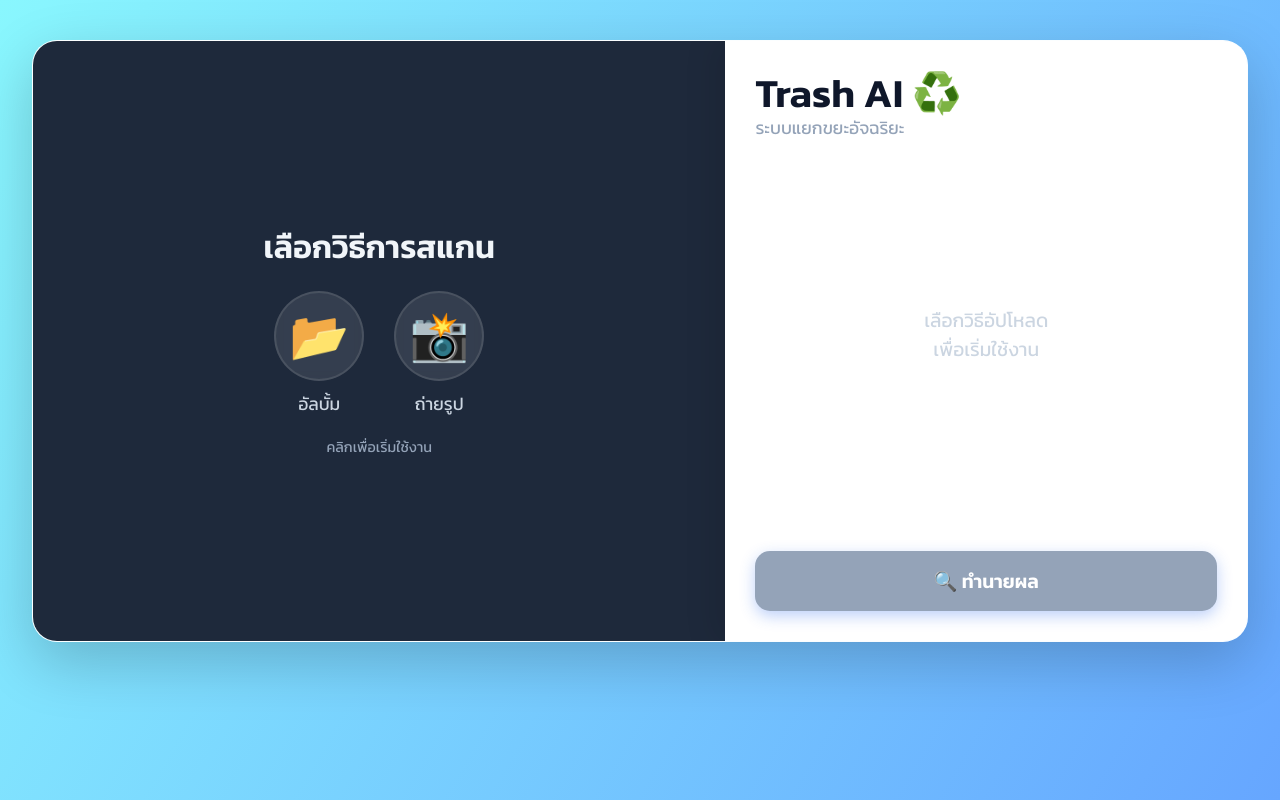
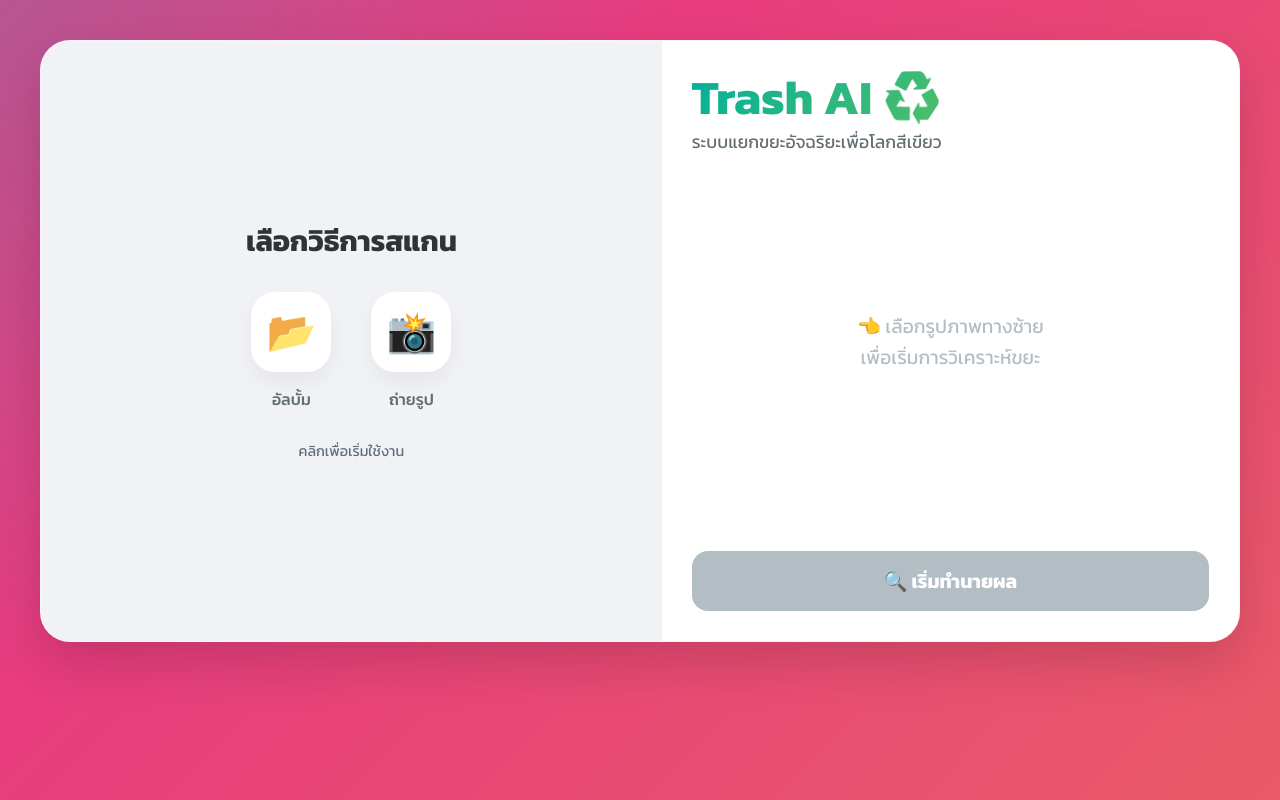
Before and after one commit to Sapkee-abu/trash-backend, a React app in the folder frontend/: page / in a window 1280 px wide. Built offline with nearby package versions, Linux system fonts and the light colour scheme; the HTML template or start-up script is replaced by a standard one.

Commit message:
change design

```diff
--- a/frontend/src/App.css
+++ b/frontend/src/App.css
@@ -1,4 +1,14 @@
-@import url('https://fonts.googleapis.com/css2?family=Kanit:wght@300;400;600&display=swap');
+@import url('https://fonts.googleapis.com/css2?family=Kanit:wght@300;400;500;700&display=swap');
+
+:root {
+  --primary-gradient: linear-gradient(135deg, #00b09b 0%, #96c93d 100%); /* เขียว Eco สดใส */
+  --secondary-gradient: linear-gradient(135deg, #fdfbfb 0%, #ebedee 100%);
+  --glass-bg: rgba(255, 255, 255, 0.85);
+  --glass-border: rgba(255, 255, 255, 0.6);
+  --text-main: #2d3436;
+  --text-sub: #636e72;
+  --shadow-card: 0 20px 50px rgba(0, 0, 0, 0.15);
+}
 
 * {
   box-sizing: border-box;
@@ -7,42 +17,49 @@
   font-family: 'Kanit', sans-serif;
 }
 
-/* =========================================
-   1. DESKTOP DEFAULT (คอมพิวเตอร์)
-   - คงค่าเดิมทุกอย่าง
-========================================= */
+/* --- Background เคลื่อนไหวได้แบบพรีเมียม --- */
 body {
-  background: linear-gradient(120deg, #89f7fe 0%, #66a6ff 100%);
   height: 100vh;
   width: 100vw;
   display: flex;
   justify-content: center;
   align-items: center;
   overflow: hidden;
+  background: linear-gradient(-45deg, #ee7752, #e73c7e, #23a6d5, #23d5ab);
+  background-size: 400% 400%;
+  animation: gradientBG 15s ease infinite; /* พื้นหลังขยับนุ่มๆ */
 }
 
-/* Main Card */
+@keyframes gradientBG {
+  0% { background-position: 0% 50%; }
+  50% { background-position: 100% 50%; }
+  100% { background-position: 0% 50%; }
+}
+
+/* --- Glass Card (กรอบหลัก) --- */
 .glass-card {
-  background: rgba(255, 255, 255, 0.95);
-  width: 95vw;
-  height: 90vh;
-  border-radius: 25px;
-  box-shadow: 0 20px 60px rgba(0, 0, 0, 0.2);
+  background: var(--glass-bg);
+  width: 90vw;
+  max-width: 1200px;
+  height: 85vh;
+  border-radius: 30px;
+  box-shadow: var(--shadow-card);
   display: flex;
   overflow: hidden;
   backdrop-filter: blur(20px);
-  border: 1px solid rgba(255, 255, 255, 0.5);
+  -webkit-backdrop-filter: blur(20px);
+  border: 1px solid var(--glass-border);
 }
 
-/* Left Panel */
+/* --- Left Panel (ส่วนรูปภาพ) --- */
 .left-panel {
-  flex: 1.5;
-  background-color: #1e293b;
+  flex: 1.2;
+  background-color: #f1f2f6; /* พื้นเทาอ่อนๆ ให้รูปเด่น */
   position: relative;
   display: flex;
   justify-content: center;
   align-items: center;
-  padding: 0;
+  padding: 20px;
 }
 
 .image-wrapper {
@@ -50,9 +67,12 @@ body {
   height: 100%;
   position: relative;
   overflow: hidden;
+  border-radius: 20px;
   display: flex;
   justify-content: center;
   align-items: center;
+  background: white;
+  box-shadow: inset 0 0 20px rgba(0,0,0,0.05);
 }
 
 .uploaded-image {
@@ -63,43 +83,49 @@ body {
   transition: all 0.5s ease;
 }
 
+/* ปุ่มเปลี่ยนรูปที่ซ้อนบนภาพ */
 .image-overlay {
   position: absolute;
-  bottom: 20px;
-  right: 20px;
+  bottom: 25px;
   display: flex;
-  gap: 10px;
+  gap: 15px;
+  z-index: 10;
 }
 
 .overlay-btn {
-  background: rgba(0, 0, 0, 0.6);
-  border: 1px solid rgba(255, 255, 255, 0.5);
-  color: white;
-  padding: 8px 15px;
-  border-radius: 20px;
+  background: rgba(255, 255, 255, 0.9);
+  border: none;
+  color: var(--text-main);
+  padding: 10px 20px;
+  border-radius: 50px;
   font-size: 0.9rem;
+  font-weight: 600;
   cursor: pointer;
-  backdrop-filter: blur(5px);
-  transition: all 0.3s;
+  box-shadow: 0 4px 15px rgba(0,0,0,0.1);
+  transition: transform 0.2s, box-shadow 0.2s;
 }
 .overlay-btn:hover {
-  background: rgba(0, 0, 0, 0.8);
-  transform: scale(1.05);
+  transform: translateY(-2px);
+  box-shadow: 0 8px 20px rgba(0,0,0,0.15);
+  color: #00b09b;
 }
 
+/* Placeholder (ตอนยังไม่เลือกรูป) */
 .upload-placeholder {
   text-align: center;
-  color: #94a3b8;
-  transition: transform 0.3s;
   width: 100%;
 }
-
-.upload-placeholder h3 { font-size: 2rem; margin-bottom: 20px; color: #f1f5f9; }
+.upload-placeholder h3 {
+  font-size: 1.8rem;
+  margin-bottom: 30px;
+  color: var(--text-main);
+  font-weight: 700;
+}
 
 .upload-options {
   display: flex;
   justify-content: center;
-  gap: 30px;
+  gap: 40px;
   margin-top: 10px;
 }
 
@@ -108,157 +134,189 @@ body {
   text-align: center;
   transition: transform 0.2s;
 }
-.option-card:hover {
-  transform: scale(1.1);
-}
+.option-card:hover { transform: scale(1.1); }
 
 .icon-circle {
-  width: 90px;
-  height: 90px;
-  background: rgba(255, 255, 255, 0.1);
-  border-radius: 50%;
+  width: 80px;
+  height: 80px;
+  background: white;
+  border-radius: 24px; /* ทรงสี่เหลี่ยมมนๆ */
   display: flex;
   justify-content: center;
   align-items: center;
-  font-size: 3rem;
-  margin: 0 auto 10px;
-  backdrop-filter: blur(5px);
-  border: 2px solid rgba(255,255,255,0.1);
+  font-size: 2.5rem;
+  margin: 0 auto 15px;
+  box-shadow: 0 10px 20px rgba(0,0,0,0.05);
+  transition: all 0.3s ease;
+  color: #00b09b;
+}
+.option-card:hover .icon-circle {
+  background: var(--primary-gradient);
+  color: white;
+  box-shadow: 0 15px 30px rgba(0, 176, 155, 0.3);
 }
 
 .option-card p {
-  font-size: 1.1rem;
-  color: #cbd5e1;
-  margin-top: 5px;
+  font-size: 1rem;
+  color: var(--text-sub);
+  font-weight: 500;
 }
 
-/* Right Panel */
+/* --- Right Panel (ส่วนผลลัพธ์) --- */
 .right-panel {
   flex: 1;
-  padding: 40px;
+  padding: 50px;
   display: flex;
   flex-direction: column;
   justify-content: space-between;
   background: white;
-  box-shadow: -10px 0 30px rgba(0,0,0,0.1);
   z-index: 10;
 }
 
-.header-text h1 { font-size: 2.5rem; color: #0f172a; }
-.header-text p { font-size: 1.1rem; color: #94a3b8; }
-.result-area { flex-grow: 1; display: flex; justify-content: center; align-items: center; padding: 10px; }
-.empty-state p { font-size: 1.2rem; color: #cbd5e1; text-align: center; }
-.loading-state { text-align: center; color: #3b82f6; }
+.header-text h1 {
+  font-size: 3rem;
+  background: var(--primary-gradient);
+  -webkit-background-clip: text;
+  -webkit-text-fill-color: transparent;
+  font-weight: 800;
+  margin-bottom: 5px;
+}
+.header-text p { font-size: 1.1rem; color: var(--text-sub); }
 
-/* Result Card */
+.result-area {
+  flex-grow: 1;
+  display: flex;
+  justify-content: center;
+  align-items: center;
+  padding: 10px;
+}
+.empty-state p { font-size: 1.2rem; color: #b2bec3; text-align: center; line-height: 1.6; }
+.loading-state { text-align: center; }
+.loading-state h2 { margin-top: 20px; color: var(--text-main); }
+
+/* Result Card (การ์ดผลลัพธ์) */
 .result-card {
   width: 100%;
-  background: #f8fafc;
-  padding: 25px;
-  border-radius: 20px;
+  background: #ffffff;
+  padding: 30px;
+  border-radius: 25px;
   text-align: center;
-  border: 1px solid #e2e8f0;
+  border: 1px solid #dfe6e9;
+  box-shadow: 0 10px 30px rgba(0,0,0,0.03);
 }
 
 .prediction-badge {
   display: inline-block;
-  background: #2563eb;
+  background: var(--primary-gradient);
   color: white;
-  padding: 8px 30px;
+  padding: 10px 30px;
   border-radius: 50px;
-  font-size: 1.8rem;
-  font-weight: bold;
-  margin-bottom: 20px;
-  box-shadow: 0 5px 15px rgba(37, 99, 235, 0.3);
+  font-size: 1.5rem;
+  font-weight: 700;
+  margin-bottom: 25px;
+  box-shadow: 0 8px 20px rgba(0, 176, 155, 0.3);
   text-transform: capitalize;
+  letter-spacing: 1px;
 }
 
 .stat-row {
   display: flex;
   justify-content: space-between;
-  margin-bottom: 12px;
+  align-items: center;
+  margin-bottom: 15px;
   font-size: 1.1rem;
-  color: #334155;
-  border-bottom: 1px solid #e2e8f0;
-  padding-bottom: 8px;
+  color: var(--text-main);
+  border-bottom: 1px dashed #dfe6e9;
+  padding-bottom: 10px;
 }
 
 .bin-container { display: flex; align-items: center; gap: 10px; }
 .bin-color-dot {
-  width: 20px;
-  height: 20px;
+  width: 18px;
+  height: 18px;
   border-radius: 50%;
   display: inline-block;
-  box-shadow: 0 2px 5px rgba(0,0,0,0.2);
-  border: 2px solid white;
+  box-shadow: 0 0 0 4px rgba(0,0,0,0.05);
 }
 
 .advice-box {
-  margin-top: 20px;
-  background: #eff6ff;
-  padding: 15px;
-  border-radius: 12px;
+  margin-top: 25px;
+  background: #f0fdf4; /* พื้นเขียวอ่อนๆ */
+  padding: 20px;
+  border-radius: 15px;
   text-align: left;
-  border-left: 4px solid #2563eb;
+  border-left: 5px solid #00b09b;
 }
 
-.advice-box small { font-size: 0.9rem; color: #60a5fa; font-weight: bold; }
-.advice-box p { font-size: 1.1rem; color: #1e40af; margin-top: 5px; }
+.advice-box small {
+  font-size: 0.85rem;
+  color: #00b09b;
+  font-weight: 700;
+  text-transform: uppercase;
+}
+.advice-box p { font-size: 1.05rem; color: #2d3436; margin-top: 5px; line-height: 1.5; }
 
-/* Buttons */
-.action-buttons { display: flex; gap: 15px; height: 60px; }
+/* Buttons Style ใหม่ */
+.action-buttons { display: flex; gap: 15px; height: 60px; margin-top: 20px; }
+
 .btn-primary {
   flex: 2;
-  background: linear-gradient(135deg, #2563eb 0%, #1d4ed8 100%);
+  background: var(--primary-gradient);
   color: white;
   border: none;
-  border-radius: 15px;
+  border-radius: 16px;
   font-size: 1.2rem;
   font-weight: 600;
   cursor: pointer;
-  transition: all 0.2s;
-  box-shadow: 0 5px 15px rgba(37, 99, 235, 0.3);
+  transition: all 0.3s;
+  box-shadow: 0 10px 20px rgba(0, 176, 155, 0.2);
 }
-.btn-primary:hover:not(:disabled) { transform: translateY(-2px); box-shadow: 0 10px 20px rgba(37, 99, 235, 0.4); }
-.btn-primary:disabled { background: #94a3b8; cursor: not-allowed; transform: none; }
+.btn-primary:hover:not(:disabled) {
+  transform: translateY(-3px);
+  box-shadow: 0 15px 30px rgba(0, 176, 155, 0.4);
+}
+.btn-primary:disabled {
+  background: #b2bec3;
+  cursor: not-allowed;
+  box-shadow: none;
+  transform: none;
+}
+
 .btn-secondary {
   flex: 1;
-  background: #fee2e2;
-  color: #ef4444;
+  background: #fff0f0;
+  color: #d63031;
   border: none;
-  border-radius: 15px;
+  border-radius: 16px;
   font-size: 1rem;
   font-weight: 600;
   cursor: pointer;
-  transition: background 0.2s;
+  transition: all 0.2s;
 }
-.btn-secondary:hover { background: #fecaca; }
+.btn-secondary:hover { background: #ffe6e6; }
 
+/* Spinner */
 .spinner {
-  width: 40px;
-  height: 40px;
-  border: 4px solid #e2e8f0;
-  border-top: 4px solid #3b82f6;
+  width: 50px;
+  height: 50px;
+  border: 4px solid #f3f3f3;
+  border-top: 4px solid #00b09b;
   border-radius: 50%;
   animation: spin 1s linear infinite;
-  margin: 0 auto 10px;
+  margin: 0 auto 15px;
 }
 @keyframes spin { 100% { transform: rotate(360deg); } }
-.fade-in { animation: fadeIn 0.5s ease; }
-@keyframes fadeIn { from { opacity: 0; transform: translateY(10px); } to { opacity: 1; transform: translateY(0); } }
 
-.image-wrapper {
-  position: relative;
-  overflow: hidden;
-  border-radius: 12px;
+/* Fade In Animation */
+.fade-in { animation: fadeIn 0.6s cubic-bezier(0.22, 1, 0.36, 1); }
+@keyframes fadeIn {
+  from { opacity: 0; transform: translateY(20px); }
+  to { opacity: 1; transform: translateY(0); }
 }
 
-.uploaded-image {
-  width: 100%;
-  display: block;
-  transition: filter 0.3s ease;
-}
-
+/* =========================================================
+   🔥 ORIGINAL ANIMATION (ห้ามแก้ - ยกมาทั้งดุ้นตามสั่ง) 🔥
+========================================================= */
 .image-wrapper.scanning .uploaded-image {
   filter: blur(10px) brightness(0.7);
 }
@@ -278,25 +336,13 @@ body {
 }
 
 @keyframes fadeOut {
-  0% {
-    opacity: 0;
-    transform: scale(0.5);
-  }
-  30% {
-    opacity: 1;
-    transform: scale(1);
-  }
-  100% {
-    opacity: 0;
-    transform: scale(0.3);
-  }
+  0% { opacity: 0; transform: scale(0.5); }
+  30% { opacity: 1; transform: scale(1); }
+  100% { opacity: 0; transform: scale(0.3); }
 }
+/* ========================================================= */
 
-
-
-/* =========================================
-   2. MOBILE PHONES (มือถือ)
-========================================= */
+/* Responsive (Mobile) */
 @media (max-width: 1024px) {
   body {
     height: auto !important;
@@ -305,63 +351,35 @@ body {
     padding: 20px 0;
     align-items: flex-start;
   }
-
   .glass-card {
     flex-direction: column;
     height: auto !important;
-    min-height: 0 !important;
-    width: 90vw;
+    width: 92vw;
     overflow: visible !important;
     margin: 20px 0;
   }
-
   .left-panel {
-    height: 350px;
+    height: 380px;
     flex: none;
-    border-radius: 25px 25px 0 0;
+    border-radius: 30px 30px 0 0;
   }
-
   .right-panel {
     height: auto !important;
-    min-height: 0 !important;
-    padding: 20px;
-    border-radius: 0 0 25px 25px;
+    padding: 30px 20px;
+    border-radius: 0 0 30px 30px;
     flex: none;
     justify-content: flex-start !important;
     gap: 20px;
   }
-
-  .result-area {
-    margin: 10px 0;
-    flex-grow: 0 !important;
-  }
-
-  .header-text h1 { font-size: 1.8rem; }
-
-  .action-buttons {
-    flex-direction: column;
-    height: auto;
-    margin-top: 10px;
-  }
-
-  .btn-primary, .btn-secondary {
-    width: 100%;
-    padding: 12px;
-  }
-
-  .upload-options { gap: 15px; }
-  .icon-circle { width: 70px; height: 70px; font-size: 2.5rem; }
+  .header-text h1 { font-size: 2.2rem; }
+  .action-buttons { flex-direction: column; height: auto; }
+  .btn-primary, .btn-secondary { width: 100%; padding: 15px; }
+  .upload-options { gap: 20px; }
+  .icon-circle { width: 60px; height: 60px; font-size: 2rem; border-radius: 18px; }
 }
 
-
-/* =========================================
-   3. TABLET LANDSCAPE (แท็บเล็ต แนวนอน)
-   - แก้ปัญหาขอบไม่โค้ง -> เปลี่ยน overflow เป็น hidden
-   - แก้ปัญหาสแกนไม่เต็ม -> เอา padding ออกจาก left-panel
-========================================= */
+/* Tablet Landscape */
 @media (min-width: 1025px) and (max-width: 1366px) {
-
-  /* ปลดล็อค Body ให้เลื่อนได้ */
   body {
     height: auto !important;
     min-height: 100vh;
@@ -369,40 +387,16 @@ body {
     padding: 40px 20px;
     align-items: flex-start;
   }
-
-  /* ปรับการ์ด */
   .glass-card {
     width: 95vw;
     height: auto !important;
     min-height: 600px;
-    /* แก้ไข: เปลี่ยน visible เป็น hidden เพื่อให้ขอบโค้ง */
     overflow: hidden !important;
     margin-bottom: 20px;
   }
-
-  /* ข้างในให้ยืดหยุ่น */
-  .left-panel, .right-panel {
-    height: auto !important;
-    min-height: 600px;
-  }
-
-  /* แก้ไข: เอา padding ออก เพื่อให้รูปเต็มพื้นที่ */
-  .left-panel {
-    padding: 0 !important;
-  }
-
-  /* แก้ไข: ส่วนขวายังคงต้องการ padding */
-  .right-panel {
-    padding: 30px !important;
-  }
-
-  /* ปรับรูปให้พอดี */
-  .uploaded-image {
-    max-height: 500px;
-  }
-
-  /* เผื่อที่ให้ปุ่มด้านล่าง */
-  .action-buttons {
-    margin-top: 20px;
-  }
+  .left-panel, .right-panel { height: auto !important; min-height: 600px; }
+  .left-panel { padding: 0 !important; }
+  .right-panel { padding: 30px !important; }
+  .uploaded-image { max-height: 500px; }
+  .action-buttons { margin-top: 20px; }
 }
--- a/frontend/src/App.jsx
+++ b/frontend/src/App.jsx
@@ -1,8 +1,6 @@
 import { useState, useRef, useEffect } from "react";
-
 import axios from "axios";
 import "./App.css";
-
 
 function App() {
   const [file, setFile] = useState(null);
@@ -12,7 +10,6 @@ function App() {
   const [dots, setDots] = useState([]);
   const wrapperRef = useRef(null);
 
-
   useEffect(() => {
     if (!loading) {
       setDots([]);
@@ -20,17 +17,10 @@ useEffect(() => {
     }
 
     const interval = setInterval(() => {
-
       const wrapperWidth = wrapperRef.current?.offsetWidth || 1000;
-
       const batch = [];
-
       for (let i = 0; i < 25; i++) {
-
-      const size =
-        wrapperWidth * 0.0008 +   // ขนาดพื้นฐานตามรูป
-        Math.random() * wrapperWidth * 0.0008;
-
+        const size = wrapperWidth * 0.0008 + Math.random() * wrapperWidth * 0.0008;
         batch.push({
           id: Math.random(),
           top: Math.random() * 100,
@@ -39,75 +29,58 @@ useEffect(() => {
           duration: 2000 + Math.random() * 2000
         });
       }
-
       setDots(prev => [...prev, ...batch]);
-
       batch.forEach(dot => {
         setTimeout(() => {
           setDots(prev => prev.filter(d => d.id !== dot.id));
         }, dot.duration);
       });
-
-  }, 5); // 60fps
+    }, 16);
 
     return () => clearInterval(interval);
-
   }, [loading]);
 
-
-
-  // สร้าง Ref แยก 2 อัน (อัลบั้ม vs กล้อง)
   const fileInputRef = useRef(null);
   const cameraInputRef = useRef(null);
 
-  // 1. ฟังก์ชันเลือกไฟล์ (ใช้ร่วมกัน)
   const handleFileChange = (e) => {
     const selectedFile = e.target.files[0];
     if (!selectedFile) return;
-
     setFile(selectedFile);
     setResult(null);
     const objectUrl = URL.createObjectURL(selectedFile);
     setPreview(objectUrl);
   };
 
-  // 2.1 กดปุ่มอัลบั้ม
   const triggerFileInput = (e) => {
     e.stopPropagation();
     if (!loading) fileInputRef.current.click();
   };
 
-  // 2.2 กดปุ่มกล้อง (จะเปิดกล้องเลยใน Android/iOS)
   const triggerCameraInput = (e) => {
     e.stopPropagation();
     if (!loading) cameraInputRef.current.click();
   };
 
-  // 3. อัปโหลดไป Backend
   const handleUpload = async () => {
     if (!file) return;
-
     setLoading(true);
     setResult(null);
-
     const formData = new FormData();
     formData.append("file", file);
 
     try {
-      // หน่วงเวลาหลอกๆ 2.5 วิ ให้เห็นอนิเมชั่นสวยๆ
       const [apiResponse] = await Promise.all([
         axios.post("https://riost123-trash-api-backend.hf.space/predict", formData),
         new Promise(resolve => setTimeout(resolve, 2500))
       ]);
 
       console.log("Response:", apiResponse.data);
-
       if (apiResponse.data.error) {
         alert("Server Error: " + apiResponse.data.error);
       } else {
         setResult(apiResponse.data);
       }
-
     } catch (error) {
       console.error(error);
       alert("เชื่อมต่อ Server ไม่สำเร็จ (เช็ค Backend หรือเน็ต)");
@@ -123,7 +96,6 @@ useEffect(() => {
     setResult(null);
   };
 
-  // เลือกสีตามผลลัพธ์
   const getBinColor = (binText) => {
     if (!binText) return "#ccc";
     if (binText.includes("น้ำเงิน")) return "#0056b3";
@@ -136,17 +108,11 @@ useEffect(() => {
   return (
     <div className="main-container">
       <div className="glass-card">
-
-        {/* --- Left Panel (ส่วนรูปภาพ) --- */}
+        {/* --- Left Panel --- */}
         <div className="left-panel">
-
           {preview ? (
-            <div
-  ref={wrapperRef}
-  className={`image-wrapper ${loading ? "scanning" : ""}`}
->
+            <div ref={wrapperRef} className={`image-wrapper ${loading ? "scanning" : ""}`}>
               <img src={preview} alt="Upload" className="uploaded-image" />
-
               {loading && (
                 <div className="dot-layer">
                   {dots.map(dot => (
@@ -164,7 +130,6 @@ useEffect(() => {
                   ))}
                 </div>
               )}
-
               {!loading && (
                 <div className="image-overlay">
                   <button onClick={triggerFileInput} className="overlay-btn">📂 เปลี่ยนรูป</button>
@@ -172,94 +137,64 @@ useEffect(() => {
                 </div>
               )}
             </div>
-
           ) : (
-            // หน้าจอเลือกวิธีอัปโหลด (แสดง 2 ปุ่ม)
             <div className="upload-placeholder">
               <h3>เลือกวิธีการสแกน</h3>
               <div className="upload-options">
-
-                {/* ปุ่ม 1: อัลบั้ม */}
                 <div className="option-card" onClick={triggerFileInput}>
                   <div className="icon-circle">📂</div>
                   <p>อัลบั้ม</p>
                 </div>
-
-                {/* ปุ่ม 2: กล้อง */}
                 <div className="option-card" onClick={triggerCameraInput}>
                   <div className="icon-circle">📸</div>
                   <p>ถ่ายรูป</p>
                 </div>
-
               </div>
-              <p style={{marginTop: '20px', fontSize: '0.9rem'}}>คลิกเพื่อเริ่มใช้งาน</p>
+              <p style={{marginTop: '30px', fontSize: '0.9rem', opacity: 0.7}}>คลิกเพื่อเริ่มใช้งาน</p>
             </div>
           )}
-
-          {/* Input ซ่อน 1: อัลบั้ม */}
-          <input
-            type="file"
-            ref={fileInputRef}
-            onChange={handleFileChange}
-            accept="image/*"
-            style={{ display: "none" }}
-          />
-
-          {/* Input ซ่อน 2: กล้อง (capture="environment") */}
-          <input
-            type="file"
-            ref={cameraInputRef}
-            onChange={handleFileChange}
-            accept="image/*"
-            capture="environment"
-            style={{ display: "none" }}
-          />
+          <input type="file" ref={fileInputRef} onChange={handleFileChange} accept="image/*" style={{ display: "none" }} />
+          <input type="file" ref={cameraInputRef} onChange={handleFileChange} accept="image/*" capture="environment" style={{ display: "none" }} />
         </div>
 
-        {/* --- Right Panel (ส่วนผลลัพธ์) --- */}
+        {/* --- Right Panel --- */}
         <div className="right-panel">
           <div className="header-text">
             <h1>Trash AI ♻️</h1>
-            <p>ระบบแยกขยะอัจฉริยะ</p>
+            <p>ระบบแยกขยะอัจฉริยะเพื่อโลกสีเขียว</p>
           </div>
 
           <div className="result-area">
             {loading ? (
               <div className="loading-state">
                 <div className="spinner"></div>
-                <h2>กำลังวิเคราะห์...</h2>
+                <h2>กำลังประมวลผล...</h2>
               </div>
             ) : result ? (
               <div className="result-card fade-in">
                 <div className="prediction-badge">
                   {result.prediction || "Unknown"}
                 </div>
-
                 <div className="stat-row">
                   <span>ความมั่นใจ</span>
                   <strong>{result.confidence}%</strong>
                 </div>
-
                 <div className="stat-row">
                   <span>ถังขยะ</span>
                   <div className="bin-container">
-                    <span
-                      className="bin-color-dot"
-                      style={{ backgroundColor: getBinColor(result.bin) }}
-                    ></span>
+                    <span className="bin-color-dot" style={{ backgroundColor: getBinColor(result.bin) }}></span>
                     <strong>{result.bin}</strong>
                   </div>
                 </div>
-
                 <div className="advice-box">
-                  <small>คำแนะนำ:</small>
+                  <small>คำแนะนำจาก AI:</small>
                   <p>{result.advice}</p>
                 </div>
               </div>
             ) : (
               <div className="empty-state">
-                <p> เลือกวิธีอัปโหลด </p>
-                <p>เพื่อเริ่มใช้งาน</p>
+                <p>👈 เลือกรูปภาพทางซ้าย</p>
+                <p>เพื่อเริ่มการวิเคราะห์ขยะ</p>
               </div>
             )}
           </div>
@@ -270,7 +205,7 @@ useEffect(() => {
               onClick={handleUpload}
               disabled={loading || !file}
             >
-              {loading ? "กำลังสแกน..." : "🔍 ทำนายผล"}
+              {loading ? "กำลังสแกน..." : "🔍 เริ่มทำนายผล"}
             </button>
 
             {preview && !loading && (
```
Lines whose indentation alone changed are shown as unchanged.
